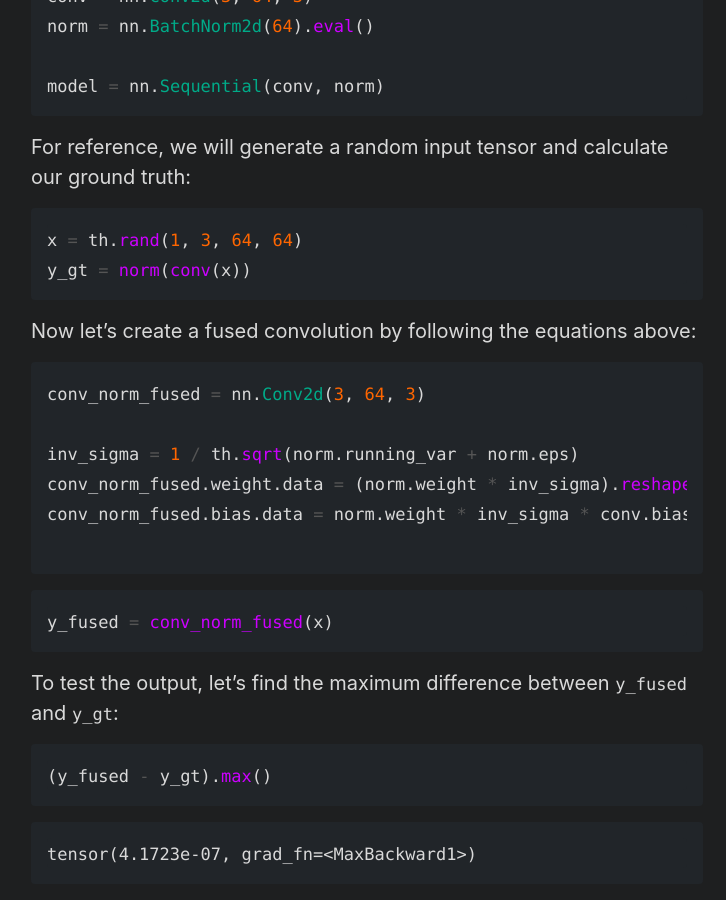
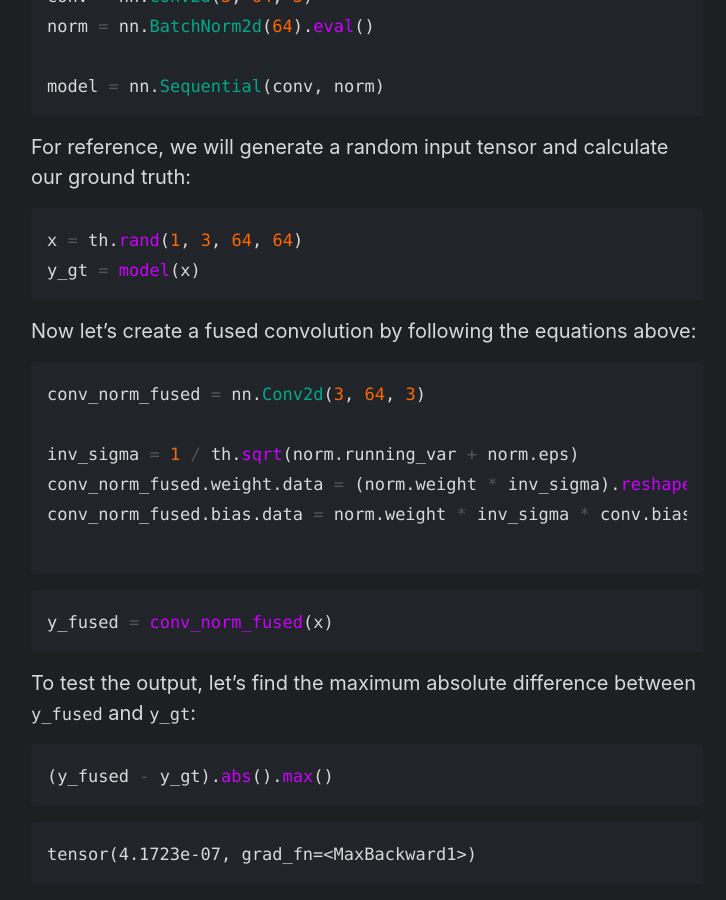
Before and after one commit to rsazizov/rsazizov.github.io, a Jekyll site: the page built from _posts/2024-12-10-conv-bn-fusion.md, in a window 1280 px wide and 900 px high, scrolled down 4787 px. Shown: the whole window, without its empty margins (273-999 px from the left). Built offline with Jekyll 4.4.1, drawn with Linux system fonts in a browser that asks for light colours.

Commit message:
Fix python code in conv-bn-fusion

````diff
--- a/_posts/2024-12-10-conv-bn-fusion.md
+++ b/_posts/2024-12-10-conv-bn-fusion.md
@@ -139,7 +139,7 @@ For reference, we will generate a random input tensor and calculate our ground t
 
 ```python
 x = th.rand(1, 3, 64, 64)
-y_gt = norm(conv(x))
+y_gt = model(x)
 ```
 
 Now let's create a fused convolution by following the equations above:
@@ -157,10 +157,10 @@ conv_norm_fused.bias.data = norm.weight * inv_sigma * conv.bias - norm.weight *
 y_fused = conv_norm_fused(x)
 ```
 
-To test the output, let's find the maximum difference between `y_fused` and `y_gt`:
+To test the output, let's find the maximum absolute difference between `y_fused` and `y_gt`:
 
 ```python
-(y_fused - y_gt).max()
+(y_fused - y_gt).abs().max()
 ```
 
     tensor(4.1723e-07, grad_fn=<MaxBackward1>)
````
